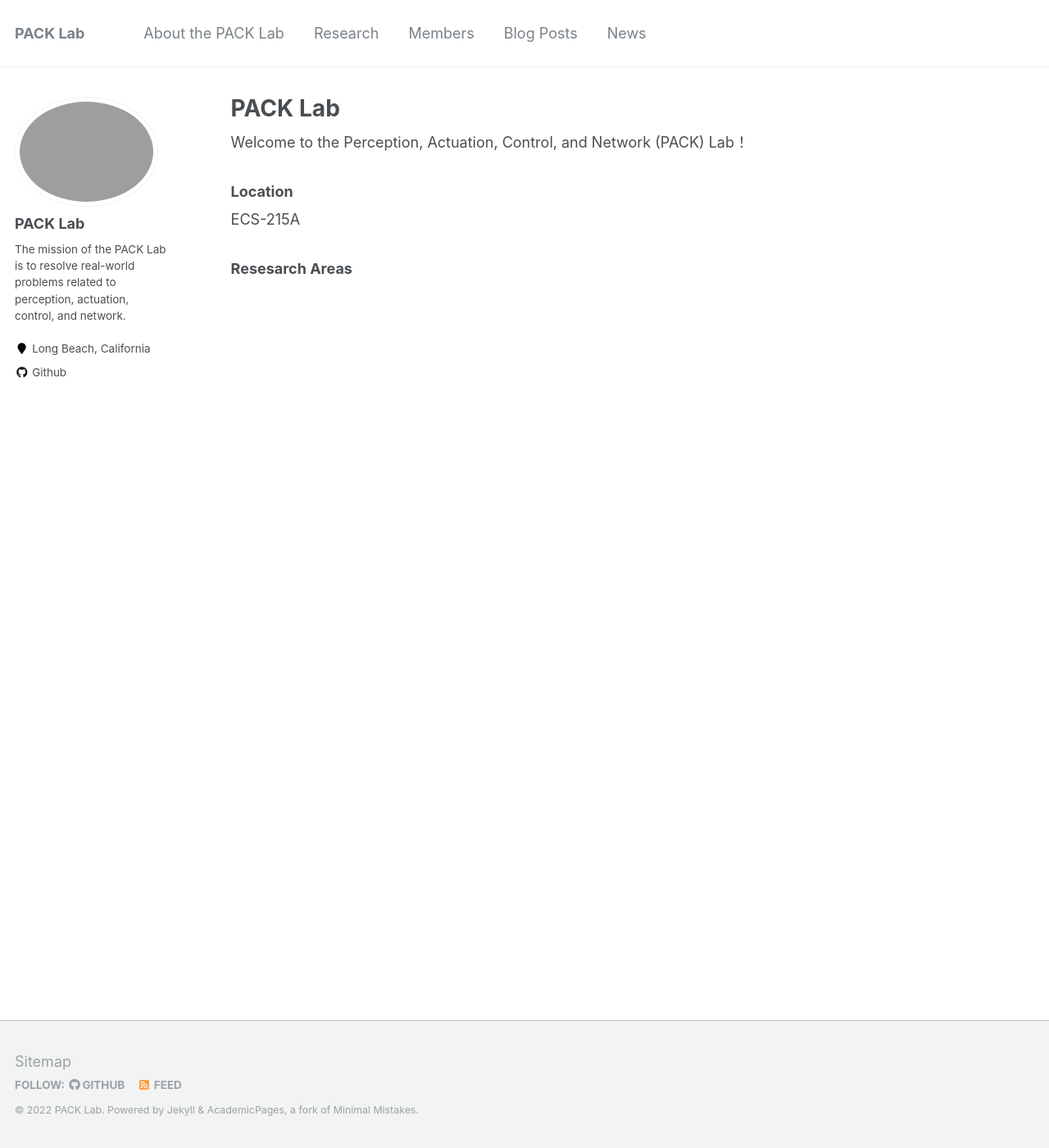
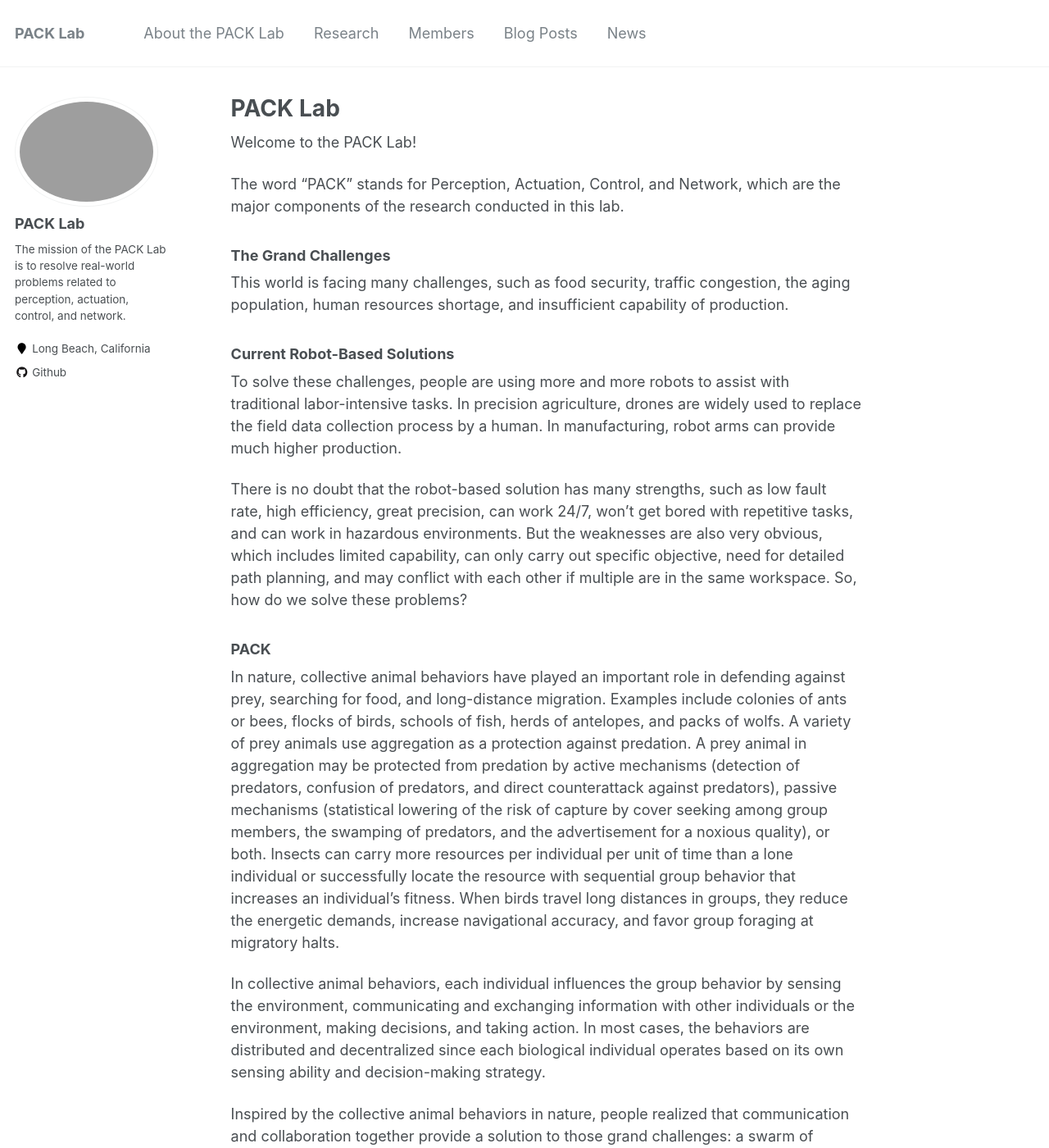
Before and after one commit to pack-lab/pack-lab.github.io, a Jekyll site: the page built from _pages/about.md, in a window 1280 px wide and 1400 px high. Shown: the whole window at 82% size. Built offline with Jekyll 4.4.1, drawn with Linux system fonts in a browser that asks for light colours; some of the changed text lies outside the part shown.

Commit message:
Update about.md

```diff
--- a/_pages/about.md
+++ b/_pages/about.md
@@ -8,52 +8,44 @@ redirect_from:
   - /about.html
 ---
 
-Welcome to the Perception, Actuation, Control, and Network (PACK) Lab！
+Welcome to the PACK Lab!
 
+The word "PACK" stands for Perception, Actuation, Control, and Network, which are the major components of the research conducted in this lab.
+
+### The Grand Challenges
+This world is facing many challenges, such as food security, traffic congestion, the aging population, human resources shortage, and insufficient capability of production.
+
+### Current Robot-Based Solutions
+To solve these challenges, people are using more and more robots to assist with traditional labor-intensive tasks. In precision agriculture, drones are widely used to replace the field data collection process by a human. In manufacturing, robot arms can provide much higher production.
+
+There is no doubt that the robot-based solution has many strengths, such as low fault rate, high efficiency, great precision, can work 24/7, won't get bored with repetitive tasks, and can work in hazardous environments. But the weaknesses are also very obvious, which includes limited capability, can only carry out specific objective, need for detailed path planning, and may conflict with each other if multiple are in the same workspace. So, how do we solve these problems?
+
+### PACK
+In nature, collective animal behaviors have played an important role in defending against prey, searching for food, and long-distance migration. Examples include colonies of ants or bees, flocks of birds, schools of fish, herds of antelopes, and packs of wolfs. A variety of prey animals use aggregation as a protection against predation. A prey animal in aggregation may be protected from predation by active mechanisms (detection of predators, confusion of predators, and direct counterattack against predators), passive mechanisms (statistical lowering of the risk of capture by cover seeking among group members, the swamping of predators, and the advertisement for a noxious quality), or both. Insects can carry more resources per individual per unit of time than a lone individual or successfully locate the resource with sequential group behavior that increases an individual's fitness. When birds travel long distances in groups, they reduce the energetic demands, increase navigational accuracy, and favor group foraging at migratory halts.
+
+In collective animal behaviors, each individual influences the group behavior by sensing the environment, communicating and exchanging information with other individuals or the environment, making decisions, and taking action. In most cases, the behaviors are distributed and decentralized since each biological individual operates based on its own sensing ability and decision-making strategy.
+
+Inspired by the collective animal behaviors in nature, people realized that communication and collaboration together provide a solution to those grand challenges: a swarm of drones together can take care of the field; robot arms together can make more complicated operations; ground vehicles together can serve the whole warehouse; autonomous vehicles together can provide a safer driving experience. This collaboration can let the individual agents together perform complex tasks beyond their individual capabilities.
+
+Each agent can be a robot, ground vehicle, spaceship, satellite, aerial vehicle, submarine, water surface vessel, etc. Compared to single-agent systems, multi-agent systems have many advantages, such as flexibility, efficiency, robustness, affordability, and improved operational capability.
+
+The lab is named "PACK," which not only stands for perception, actuation, control, and network but also stands for collaboration like a pack of wolves.
 
 ### Location
 ECS-215A
 
 ### Resesarch Areas
-
-
-<!-- This is the front page of a website that is powered by the [academicpages template](https://github.com/academicpages/academicpages.github.io) and hosted on GitHub pages. [GitHub pages](https://pages.github.com) is a free service in which websites are built and hosted from code and data stored in a GitHub repository, automatically updating when a new commit is made to the respository. This template was forked from the [Minimal Mistakes Jekyll Theme](https://mmistakes.github.io/minimal-mistakes/) created by Michael Rose, and then extended to support the kinds of content that academics have: publications, talks, teaching, a portfolio, blog posts, and a dynamically-generated CV. You can fork [this repository](https://github.com/academicpages/academicpages.github.io) right now, modify the configuration and markdown files, add your own PDFs and other content, and have your own site for free, with no ads! An older version of this template powers my own personal website at [stuartgeiger.com](http://stuartgeiger.com), which uses [this Github repository](https://github.com/staeiou/staeiou.github.io).
-
-A data-driven personal website
-======
-Like many other Jekyll-based GitHub Pages templates, academicpages makes you separate the website's content from its form. The content & metadata of your website are in structured markdown files, while various other files constitute the theme, specifying how to transform that content & metadata into HTML pages. You keep these various markdown (.md), YAML (.yml), HTML, and CSS files in a public GitHub repository. Each time you commit and push an update to the repository, the [GitHub pages](https://pages.github.com/) service creates static HTML pages based on these files, which are hosted on GitHub's servers free of charge.
-
-Many of the features of dynamic content management systems (like Wordpress) can be achieved in this fashion, using a fraction of the computational resources and with far less vulnerability to hacking and DDoSing. You can also modify the theme to your heart's content without touching the content of your site. If you get to a point where you've broken something in Jekyll/HTML/CSS beyond repair, your markdown files describing your talks, publications, etc. are safe. You can rollback the changes or even delete the repository and start over -- just be sure to save the markdown files! Finally, you can also write scripts that process the structured data on the site, such as [this one](https://github.com/academicpages/academicpages.github.io/blob/master/talkmap.ipynb) that analyzes metadata in pages about talks to display [a map of every location you've given a talk](https://academicpages.github.io/talkmap.html).
-
-Getting started
-======
-1. Register a GitHub account if you don't have one and confirm your e-mail (required!)
-1. Fork [this repository](https://github.com/academicpages/academicpages.github.io) by clicking the "fork" button in the top right.
-1. Go to the repository's settings (rightmost item in the tabs that start with "Code", should be below "Unwatch"). Rename the repository "[your GitHub username].github.io", which will also be your website's URL.
-1. Set site-wide configuration and create content & metadata (see below -- also see [this set of diffs](http://archive.is/3TPas) showing what files were changed to set up [an example site](https://getorg-testacct.github.io) for a user with the username "getorg-testacct")
-1. Upload any files (like PDFs, .zip files, etc.) to the files/ directory. They will appear at https://[your GitHub username].github.io/files/example.pdf.
-1. Check status by going to the repository settings, in the "GitHub pages" section
-
-Site-wide configuration
-------
-The main configuration file for the site is in the base directory in [_config.yml](https://github.com/academicpages/academicpages.github.io/blob/master/_config.yml), which defines the content in the sidebars and other site-wide features. You will need to replace the default variables with ones about yourself and your site's github repository. The configuration file for the top menu is in [_data/navigation.yml](https://github.com/academicpages/academicpages.github.io/blob/master/_data/navigation.yml). For example, if you don't have a portfolio or blog posts, you can remove those items from that navigation.yml file to remove them from the header.
-
-Create content & metadata
-------
-For site content, there is one markdown file for each type of content, which are stored in directories like _publications, _talks, _posts, _teaching, or _pages. For example, each talk is a markdown file in the [_talks directory](https://github.com/academicpages/academicpages.github.io/tree/master/_talks). At the top of each markdown file is structured data in YAML about the talk, which the theme will parse to do lots of cool stuff. The same structured data about a talk is used to generate the list of talks on the [Talks page](https://academicpages.github.io/talks), each [individual page](https://academicpages.github.io/talks/2012-03-01-talk-1) for specific talks, the talks section for the [CV page](https://academicpages.github.io/cv), and the [map of places you've given a talk](https://academicpages.github.io/talkmap.html) (if you run this [python file](https://github.com/academicpages/academicpages.github.io/blob/master/talkmap.py) or [Jupyter notebook](https://github.com/academicpages/academicpages.github.io/blob/master/talkmap.ipynb), which creates the HTML for the map based on the contents of the _talks directory).
-
-**Markdown generator**
-
-I have also created [a set of Jupyter notebooks](https://github.com/academicpages/academicpages.github.io/tree/master/markdown_generator
-) that converts a CSV containing structured data about talks or presentations into individual markdown files that will be properly formatted for the academicpages template. The sample CSVs in that directory are the ones I used to create my own personal website at stuartgeiger.com. My usual workflow is that I keep a spreadsheet of my publications and talks, then run the code in these notebooks to generate the markdown files, then commit and push them to the GitHub repository.
-
-How to edit your site's GitHub repository
-------
-Many people use a git client to create files on their local computer and then push them to GitHub's servers. If you are not familiar with git, you can directly edit these configuration and markdown files directly in the github.com interface. Navigate to a file (like [this one](https://github.com/academicpages/academicpages.github.io/blob/master/_talks/2012-03-01-talk-1.md) and click the pencil icon in the top right of the content preview (to the right of the "Raw | Blame | History" buttons). You can delete a file by clicking the trashcan icon to the right of the pencil icon. You can also create new files or upload files by navigating to a directory and clicking the "Create new file" or "Upload files" buttons.
-
-Example: editing a markdown file for a talk
-![Editing a markdown file for a talk](/images/editing-talk.png)
-
-For more info
-------
-More info about configuring academicpages can be found in [the guide](https://academicpages.github.io/markdown/). The [guides for the Minimal Mistakes theme](https://mmistakes.github.io/minimal-mistakes/docs/configuration/) (which this theme was forked from) might also be helpful. -->
+* System and Control Theory
+* Multi-Agent / Robot System
+* Cyber-Physical System
+* Complex Network
+* Large-Scale Networked System
+* Cooperative Control
+* Distributed System / Algorithm
+* Human-Robot / Swarm Interaction
+* Robotics
+* Applications or intersections of the above areas:
+  * Smart farming, precision agriculture, farm management, livestock management, aquaculture management
+  * Intelligent transportation, ground / low-altitude traffic control, smart city, connected vehicles, urban air mobility, eVTOL
+  * Multi-robot task allocation, smart manufacturing / construction, surgery, operation
+  * Communication networks, social networks
```
